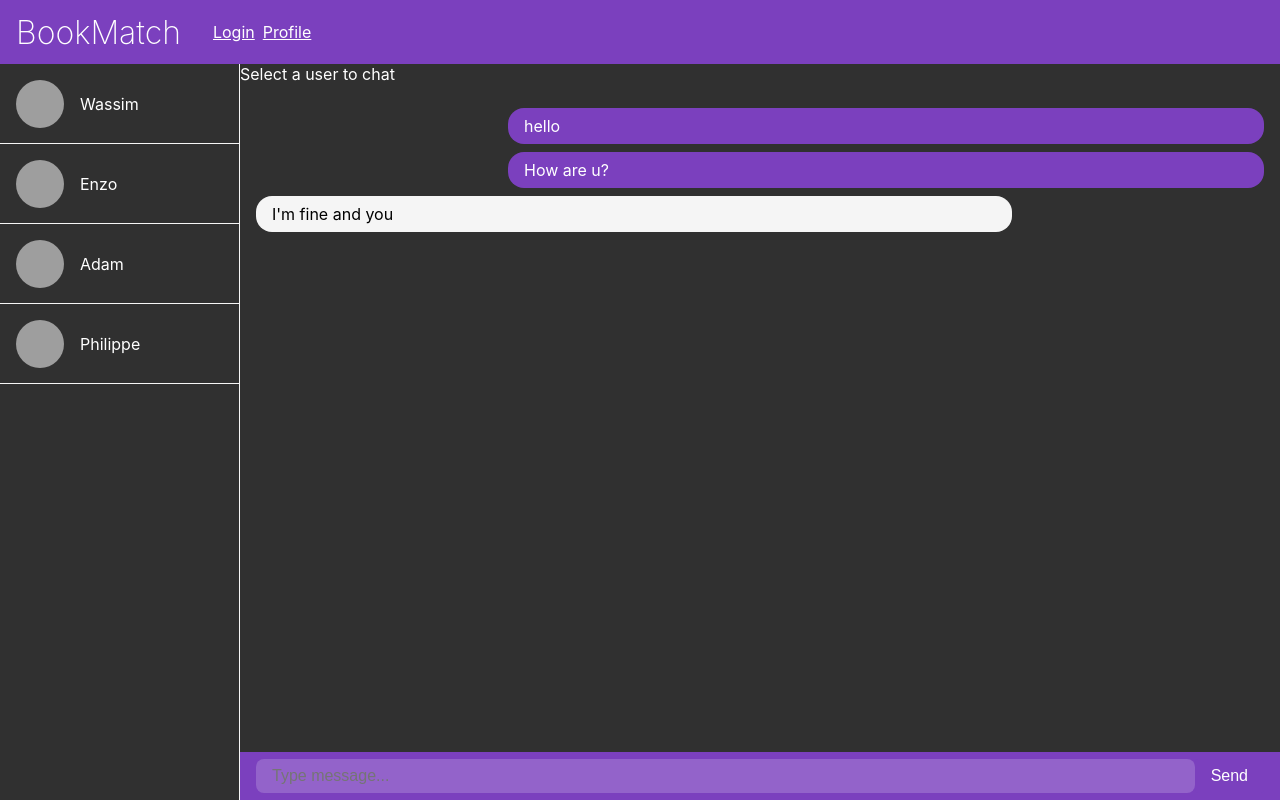
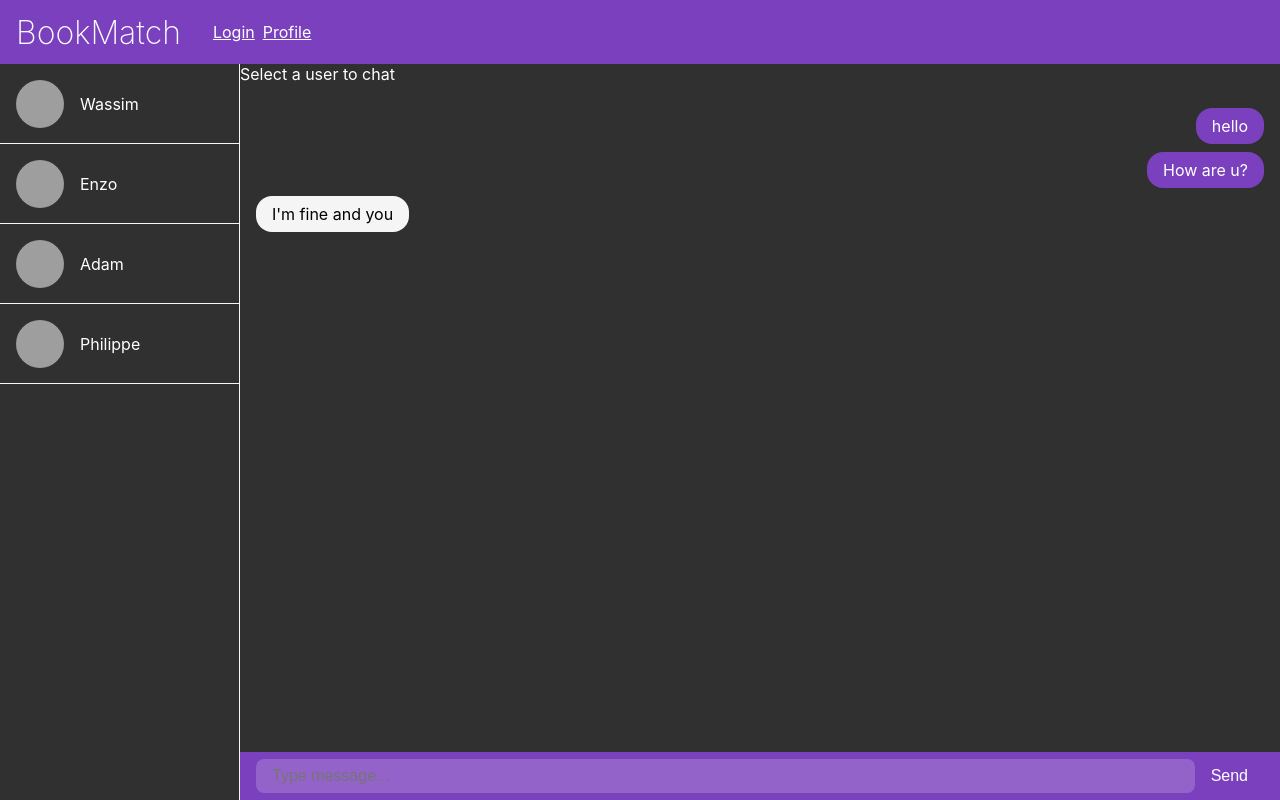
Before and after one commit to WassimJabz/BookMatch, a React (Create React App) app in the folder bookmatch-frontend/: page / in a window 1280 px wide. Built offline with nearby package versions, Linux system fonts and the light colour scheme; grey boxes are pictures that could not be loaded.

Commit message:
Change class names bc of style propagation problem

```diff
--- a/bookmatch-frontend/src/ProfilePage/ProfilePage.css
+++ b/bookmatch-frontend/src/ProfilePage/ProfilePage.css
@@ -82,16 +82,16 @@ section > h2{
     overflow-y: scroll;
 }
 
-.row{
+.line{
     display: flex;
     margin-bottom: 0.5rem;
     cursor: pointer;
 }
 
-.row:hover{
+.line:hover{
     background-color: rgba(255, 255, 255, 0.13);
 }
 
-.row > div{
+.line > div{
     flex: 100% 1 1;
 }
--- a/bookmatch-frontend/src/ProfilePage/ProfilePage.js
+++ b/bookmatch-frontend/src/ProfilePage/ProfilePage.js
@@ -114,7 +114,7 @@ const BookSelector = ({ setBook }) => {
             <input type="text" placeholder="Start typing..." value={query} onChange={(e) => setQuery(e.target.value)} />
             <div className="results">
                 {results.map(r =>
-                    <div onClick={() => setBook(r)} key={r.isbn} className="row">
+                    <div onClick={() => setBook(r)} key={r.isbn} className="line">
                         <div>{r.title}</div>
                         <div>{r.authors[0]}</div>
                         <div>{r.isbn}</div>
```
